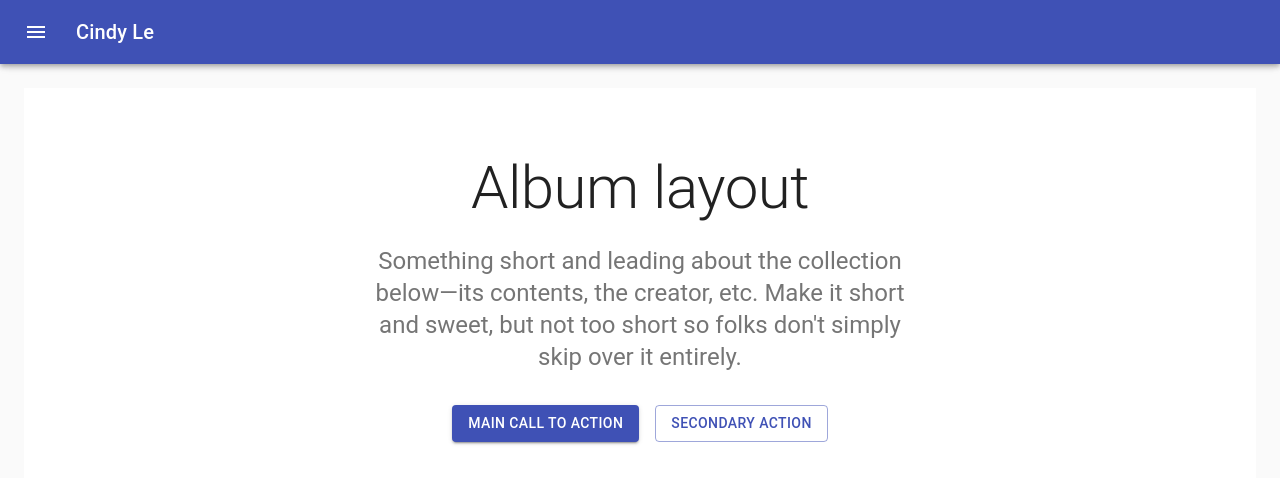
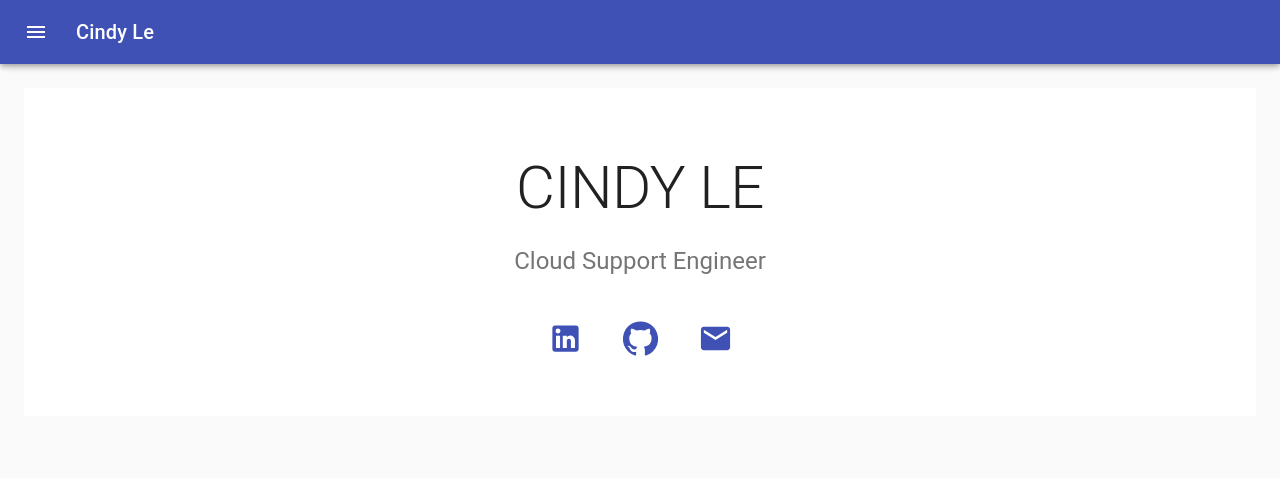
Before and after one commit to cindyledev/portfolio-2020, a Next.js app: page / in a window 1280 px wide. Shown: the top 478 px of the page. Built offline with nearby package versions, Linux system fonts and the light colour scheme.

Commit message:
refactored index.js

```diff
--- a/pages/index.js
+++ b/pages/index.js
@@ -1,16 +1,21 @@
 import React from "react";
-import Button from "@material-ui/core/Button";
-import Card from "@material-ui/core/Card";
-import CardActions from "@material-ui/core/CardActions";
-import CardContent from "@material-ui/core/CardContent";
-import CardMedia from "@material-ui/core/CardMedia";
-import CssBaseline from "@material-ui/core/CssBaseline";
-import Grid from "@material-ui/core/Grid";
-import Toolbar from "@material-ui/core/Toolbar";
-import Typography from "@material-ui/core/Typography";
+import {
+  Button,
+  Card,
+  CardActions,
+  CardContent,
+  CardMedia,
+  Container,
+  CssBaseline,
+  IconButton,
+  Grid,
+  Link,
+  Typography,
+} from "@material-ui/core";
 import { makeStyles } from "@material-ui/core/styles";
-import Container from "@material-ui/core/Container";
-import Link from "@material-ui/core/Link";
+import LinkedInIcon from "@material-ui/icons/LinkedIn";
+import GitHubIcon from "@material-ui/icons/GitHub";
+import MailIcon from "@material-ui/icons/Mail";
 
 function Copyright() {
   return (
@@ -78,7 +83,7 @@ export default function Index(props) {
               color="textPrimary"
               gutterBottom
             >
-              Album layout
+              CINDY LE
             </Typography>
             <Typography
               variant="h5"
@@ -86,21 +91,45 @@ export default function Index(props) {
               color="textSecondary"
               paragraph
             >
-              Something short and leading about the collection below—its
-              contents, the creator, etc. Make it short and sweet, but not too
-              short so folks don&apos;t simply skip over it entirely.
+              Cloud Support Engineer
             </Typography>
             <div className={classes.heroButtons}>
               <Grid container spacing={2} justify="center">
                 <Grid item>
-                  <Button variant="contained" color="primary">
-                    Main call to action
-                  </Button>
+                  <IconButton
+                    aria-label="https://www.linkedin.com/in/cindyledev/"
+                    color="primary"
+                    onClick={() =>
+                      window.open(
+                        "https://www.linkedin.com/in/cindyledev/",
+                        "_blank"
+                      )
+                    }
+                  >
+                    <LinkedInIcon fontSize="large" />
+                  </IconButton>
                 </Grid>
                 <Grid item>
-                  <Button variant="outlined" color="primary">
-                    Secondary action
-                  </Button>
+                  <IconButton
+                    aria-label="https://github.com/cindyledev/"
+                    color="primary"
+                    onClick={() =>
+                      window.open("https://github.com/cindyledev/", "_blank")
+                    }
+                  >
+                    <GitHubIcon fontSize="large" />
+                  </IconButton>
+                </Grid>
+                <Grid item>
+                  <IconButton
+                    aria-label="mailto:cindyledev@gmail.com"
+                    color="primary"
+                    onClick={() =>
+                      window.open("mailto:cindyledev@gmail.com", "_blank")
+                    }
+                  >
+                    <MailIcon fontSize="large" />
+                  </IconButton>
                 </Grid>
               </Grid>
             </div>
```
